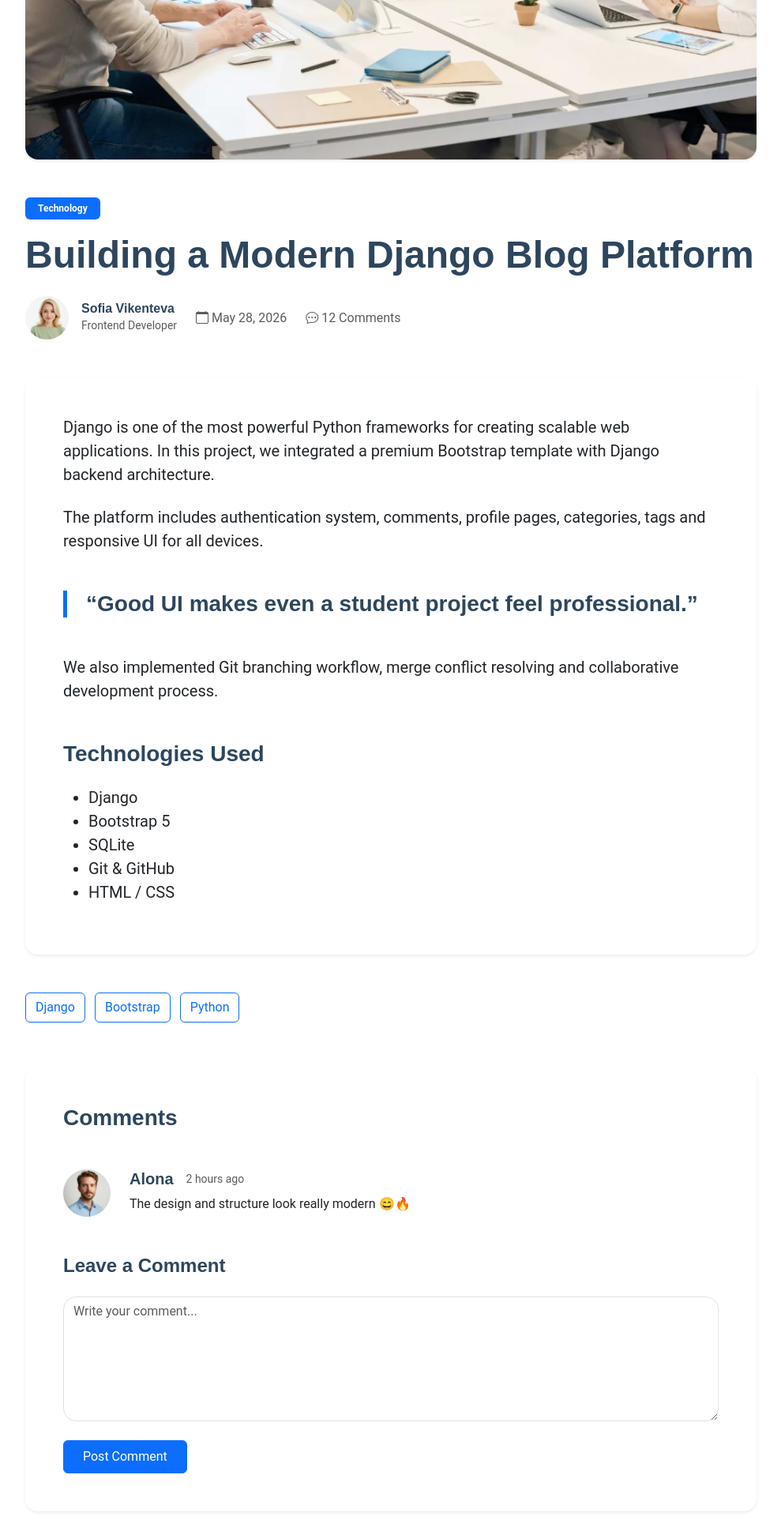
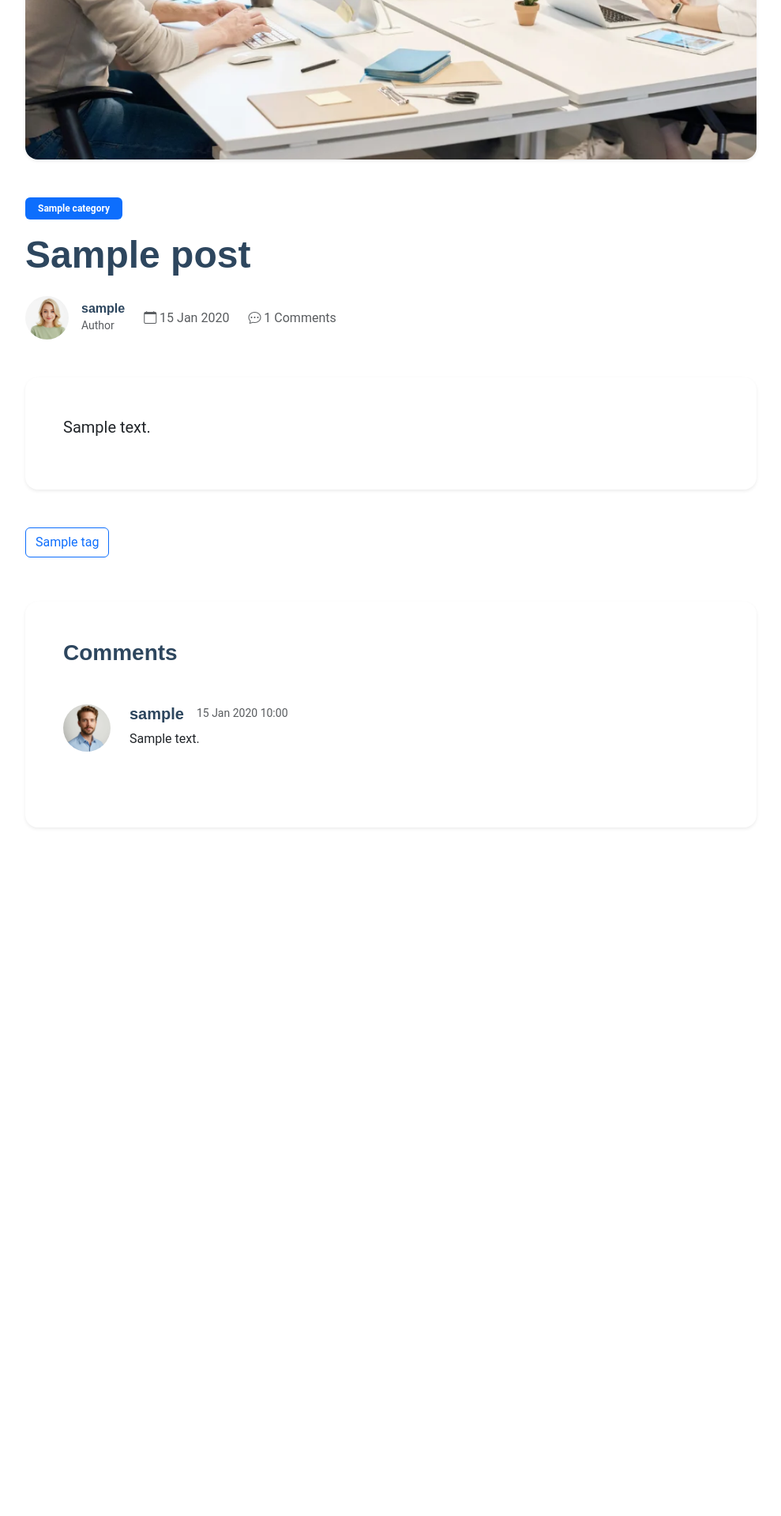
Before and after one commit to alo0502712890-dotcom/Blogging-platform, a Django app: template blog/templates/post_detail.html in a window 1280 px wide. Shown: the part 642-2562 px from the top of the page at 79% size, without its empty margins (145-1134 px from the left). After the commit the page ends 1691 px from the top, so only its background shows below. Run offline with Django 5.2, Linux system fonts and the light colour scheme; the template is opened without the code that fills it: values that come from a table or form of the project are taken from there, others are empty; tables that the repository leaves empty hold one stand-in row (values such as "Sample post"); some libraries are stand-ins or nearby versions.

Commit message:
Add post CRUD functionality

```diff
--- a/blog/templates/post_detail.html
+++ b/blog/templates/post_detail.html
@@ -31,7 +31,7 @@
 
         <span class="badge bg-primary mb-3 px-3 py-2">
 
-          Technology
+          {{ post.category.name }}
 
         </span>
 
@@ -43,7 +43,7 @@
 
         <h1 class="fw-bold display-5 mb-4">
 
-          Building a Modern Django Blog Platform
+          {{ post.title }}
 
         </h1>
 
@@ -68,11 +68,15 @@
             <div>
 
               <h6 class="mb-0 fw-semibold">
-                Sofia Vikenteva
+
+                {{ post.author.username }}
+
               </h6>
 
               <small class="text-muted">
-                Frontend Developer
+
+                Author
+
               </small>
 
             </div>
@@ -86,7 +90,8 @@
           <div class="text-muted">
 
             <i class="bi bi-calendar"></i>
-            May 28, 2026
+
+            {{ post.created_at|date:"d M Y" }}
 
           </div>
 
@@ -97,7 +102,8 @@
           <div class="text-muted">
 
             <i class="bi bi-chat-dots"></i>
-            12 Comments
+
+            {{ post.comments.count }} Comments
 
           </div>
 
@@ -111,80 +117,11 @@
 
         <div class="bg-white shadow-sm rounded-4 p-5 mb-5">
 
-          <p class="fs-5 mb-4">
+          <p class="fs-5">
 
-            Django is one of the most powerful Python frameworks
-            for creating scalable web applications. In this project,
-            we integrated a premium Bootstrap template with Django backend
-            architecture.
+            {{ post.content }}
 
           </p>
-
-
-
-
-
-          <p class="fs-5 mb-4">
-
-            The platform includes authentication system,
-            comments, profile pages, categories, tags and
-            responsive UI for all devices.
-
-          </p>
-
-
-
-
-
-          <blockquote class="border-start border-5 border-primary ps-4 my-5">
-
-            <h3 class="fw-semibold">
-
-              “Good UI makes even a student project feel professional.”
-
-            </h3>
-
-          </blockquote>
-
-
-
-
-
-          <p class="fs-5 mb-4">
-
-            We also implemented Git branching workflow,
-            merge conflict resolving and collaborative
-            development process.
-
-          </p>
-
-
-
-
-
-          <h3 class="fw-bold mt-5 mb-4">
-
-            Technologies Used
-
-          </h3>
-
-
-
-
-
-          <ul class="fs-5">
-
-            <li>Django</li>
-
-            <li>Bootstrap 5</li>
-
-            <li>SQLite</li>
-
-            <li>Git & GitHub</li>
-
-            <li>HTML / CSS</li>
-
-          </ul>
 
         </div>
 
@@ -196,17 +133,16 @@
 
         <div class="mb-5">
 
-          <a href="#" class="btn btn-outline-primary me-2 mb-2">
-            Django
+          {% for tag in post.tags.all %}
+
+          <a
+            href="#"
+            class="btn btn-outline-primary me-2 mb-2"
+          >
+            {{ tag.name }}
           </a>
 
-          <a href="#" class="btn btn-outline-primary me-2 mb-2">
-            Bootstrap
-          </a>
-
-          <a href="#" class="btn btn-outline-primary me-2 mb-2">
-            Python
-          </a>
+          {% endfor %}
 
         </div>
 
@@ -228,7 +164,7 @@
 
 
 
-          <!-- COMMENT -->
+          {% for comment in post.comments.all %}
 
           <div class="d-flex gap-4 mb-5">
 
@@ -245,18 +181,26 @@
               <div class="d-flex align-items-center gap-3 mb-2">
 
                 <h5 class="mb-0 fw-semibold">
-                  Alona
+
+                  {{ comment.author.username }}
+
                 </h5>
 
                 <small class="text-muted">
-                  2 hours ago
+
+                  {{ comment.created_at|date:"d M Y H:i" }}
+
                 </small>
 
               </div>
 
+
+
+
+
               <p class="mb-0">
 
-                The design and structure look really modern 😄🔥
+                {{ comment.content }}
 
               </p>
 
@@ -264,11 +208,24 @@
 
           </div>
 
+          {% empty %}
+
+          <p class="text-muted">
+
+            No comments yet
+
+          </p>
+
+          {% endfor %}
+
+
 
 
 
 
           <!-- COMMENT FORM -->
+
+          {% if user.is_authenticated %}
 
           <div class="mt-5">
 
@@ -278,17 +235,28 @@
 
             </h4>
 
-            <form>
+
+
+
+
+            <form method="post">
+
+              {% csrf_token %}
 
               <div class="mb-4">
 
                 <textarea
+                  name="content"
                   class="form-control rounded-4"
                   rows="6"
                   placeholder="Write your comment..."
                 ></textarea>
 
               </div>
+
+
+
+
 
               <button class="btn btn-primary px-4 py-2">
 
@@ -300,127 +268,7 @@
 
           </div>
 
-        </div>
-
-
-
-
-
-        <!-- RELATED POSTS -->
-
-        <div>
-
-          <h3 class="fw-bold mb-4">
-
-            Related Posts
-
-          </h3>
-
-
-
-
-
-          <div class="row gy-4">
-
-            <div class="col-lg-4">
-
-              <div class="card border-0 shadow-sm rounded-4 overflow-hidden h-100">
-
-                <img
-                  src="{% static 'img/blog/blog-post-2.webp' %}"
-                  class="img-fluid"
-                  alt=""
-                >
-
-                <div class="card-body">
-
-                  <h5 class="fw-bold">
-
-                    Bootstrap Integration
-
-                  </h5>
-
-                  <p>
-
-                    How we connected Bootstrap template to Django.
-
-                  </p>
-
-                </div>
-
-              </div>
-
-            </div>
-
-
-
-
-
-            <div class="col-lg-4">
-
-              <div class="card border-0 shadow-sm rounded-4 overflow-hidden h-100">
-
-                <img
-                  src="{% static 'img/blog/blog-post-3.webp' %}"
-                  class="img-fluid"
-                  alt=""
-                >
-
-                <div class="card-body">
-
-                  <h5 class="fw-bold">
-
-                    Git Workflow
-
-                  </h5>
-
-                  <p>
-
-                    Working with branches and pull requests.
-
-                  </p>
-
-                </div>
-
-              </div>
-
-            </div>
-
-
-
-
-
-            <div class="col-lg-4">
-
-              <div class="card border-0 shadow-sm rounded-4 overflow-hidden h-100">
-
-                <img
-                  src="{% static 'img/blog/blog-post-4.webp' %}"
-                  class="img-fluid"
-                  alt=""
-                >
-
-                <div class="card-body">
-
-                  <h5 class="fw-bold">
-
-                    Responsive Design
-
-                  </h5>
-
-                  <p>
-
-                    Creating adaptive layouts for all devices.
-
-                  </p>
-
-                </div>
-
-              </div>
-
-            </div>
-
-          </div>
+          {% endif %}
 
         </div>
 
--- a/blog/urls.py
+++ b/blog/urls.py
@@ -1,8 +1,7 @@
 from django.urls import path
 from django.contrib.auth import views as auth_views
 
-from .views import home, register_view
-
+from .views import home, register_view, post_detail, create_post
 
 urlpatterns = [
     path('', home, name='home'),
@@ -22,4 +21,14 @@ urlpatterns = [
         register_view,
         name='register'
     ),
+    path(
+        'post/<int:post_id>/',
+        post_detail,
+        name='post_detail'
+    ),
+    path(
+        'create/',
+        create_post,
+        name='create_post'
+    ),
 ]
```
Also changed, not shown: blog/forms.py (+49 -1 lines), blog/templates/home.html (+52 -90 lines), blog/views.py (+42 -23 lines).
